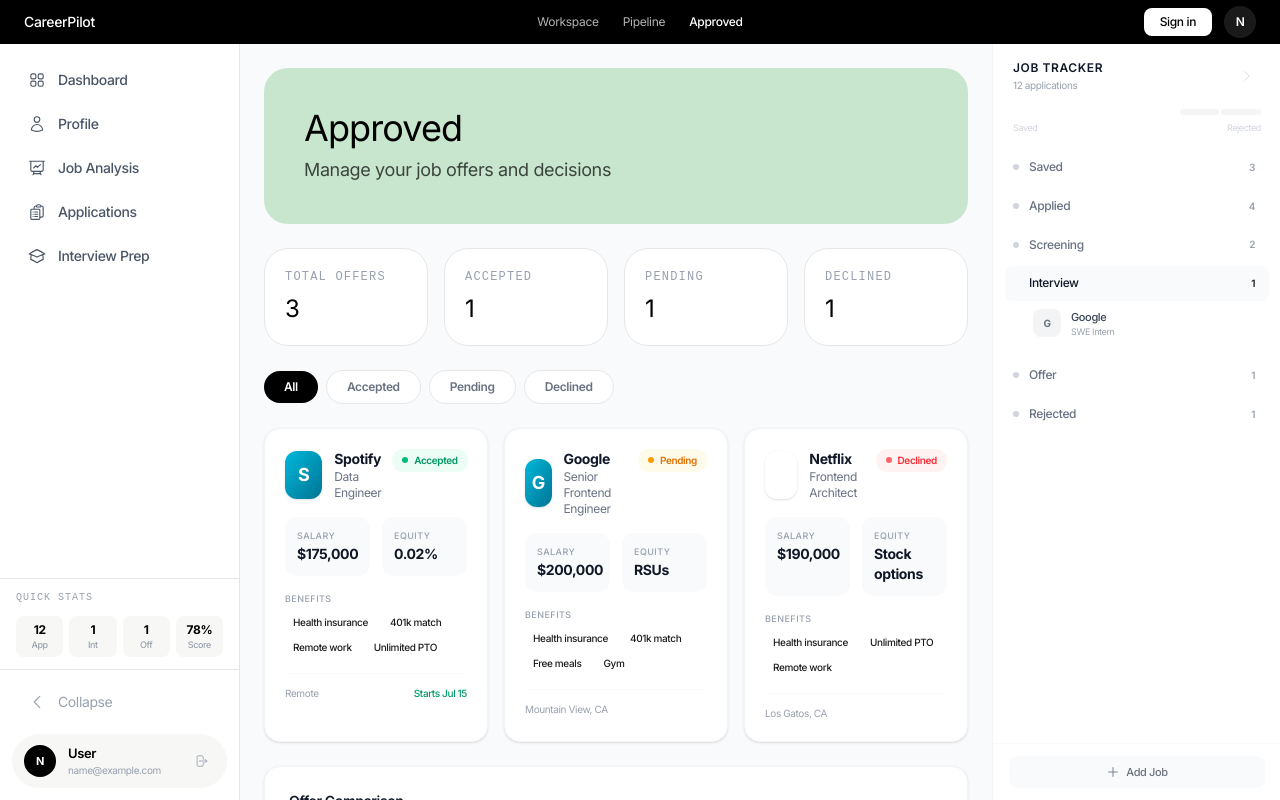
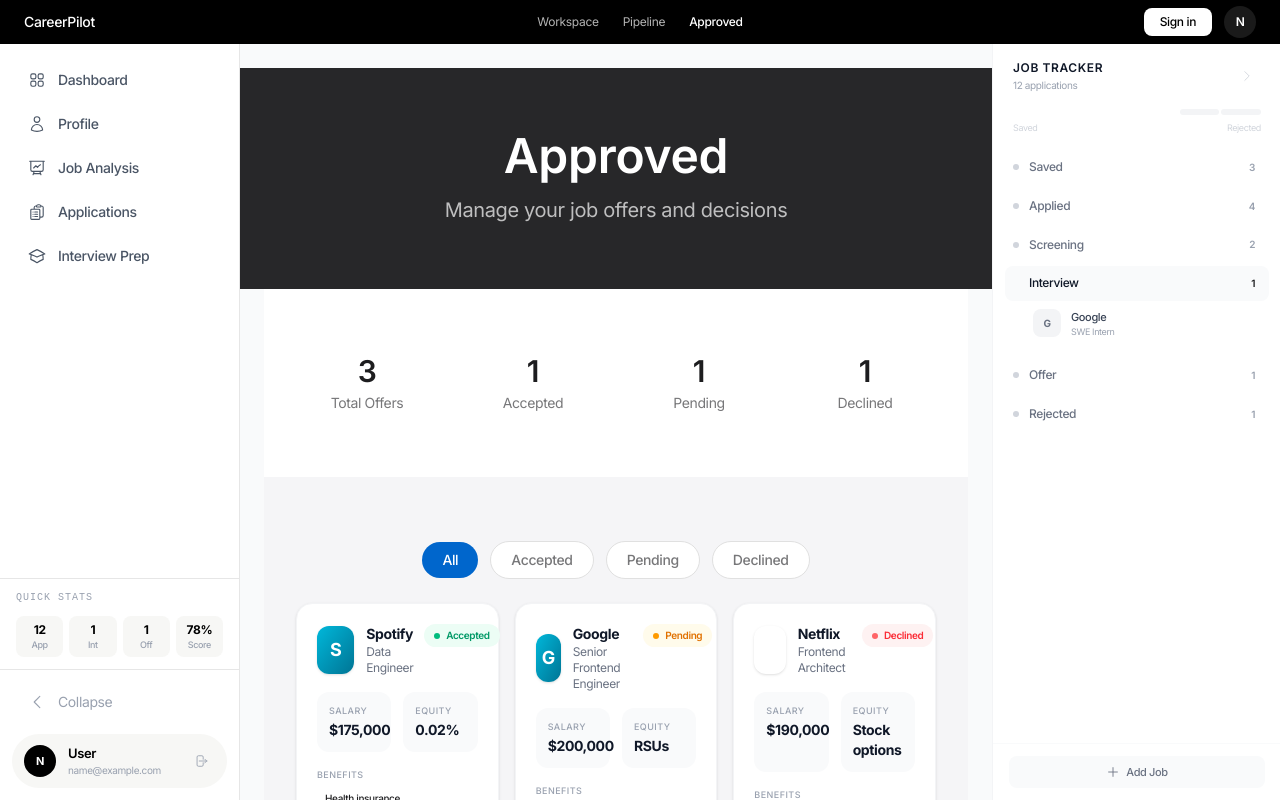
Before and after one commit to bhuwanb23/career_pilot, a React (Vite) app in the folder frontend/: page /approved in a window 1280 px wide. Built offline with nearby package versions, Linux system fonts and the light colour scheme; sample sign-in values are in the browser's storage.

Commit message:
feat: update Approved with Apple design - dark header, light stats, parchment content

```diff
--- a/frontend/src/pages/Approved.jsx
+++ b/frontend/src/pages/Approved.jsx
@@ -142,38 +142,47 @@
 
   return (
     <AppLayout leftCollapsed={leftCollapsed} rightCollapsed={rightCollapsed} onToggleLeft={onToggleLeft} onToggleRight={onToggleRight}>
-      <div className="max-w-6xl mx-auto space-y-6">
-        {/* Header */}
-        <div className="bg-[#c8e6cd] rounded-3xl p-10">
-          <h1 className="text-4xl font-light text-black tracking-tight mb-2">Approved</h1>
-          <p className="text-lg text-black/70 font-light">Manage your job offers and decisions</p>
+      <div className="max-w-6xl mx-auto">
+        {/* Header - Dark */}
+        <div className="bg-[#272729] py-16 px-8 -mx-8 mb-0">
+          <div className="max-w-4xl mx-auto text-center">
+            <h1 className="text-5xl font-semibold text-white tracking-tight mb-4" style={{ letterSpacing: "-0.28px" }}>Approved</h1>
+            <p className="text-xl text-white/70" style={{ lineHeight: "1.47" }}>Manage your job offers and decisions</p>
+          </div>
         </div>
 
-        {/* Stats */}
-        <div className="grid grid-cols-2 sm:grid-cols-4 gap-4">
+        {/* Stats - Light */}
+        <div className="bg-white py-16 px-8">
+          <div className="max-w-4xl mx-auto">
+            <div className="grid grid-cols-2 sm:grid-cols-4 gap-6">
               {[
                 { label: "Total Offers", value: stats.total },
                 { label: "Accepted", value: stats.accepted },
                 { label: "Pending", value: stats.pending },
                 { label: "Declined", value: stats.declined },
               ].map((stat) => (
-            <div key={stat.label} className="bg-white border border-[#e6e6e6] rounded-3xl p-5">
-              <p className="text-xs font-mono text-gray-400 uppercase tracking-widest mb-2">{stat.label}</p>
-              <p className="text-2xl font-light text-black">{stat.value}</p>
+                <div key={stat.label} className="text-center">
+                  <p className="text-3xl font-semibold text-[#1d1d1f] mb-1">{stat.value}</p>
+                  <p className="text-sm text-[#1d1d1f]/60">{stat.label}</p>
                 </div>
               ))}
             </div>
+          </div>
+        </div>
 
+        {/* Filter + Content - Parchment */}
+        <div className="bg-[#f5f5f7] py-16 px-8">
+          <div className="max-w-4xl mx-auto space-y-6">
             {/* Filter Tabs */}
-        <div className="flex items-center gap-2">
+            <div className="flex items-center justify-center gap-3">
               {filters.map((f) => (
                 <button
                   key={f.key}
                   onClick={() => setFilter(f.key)}
-              className={`px-5 py-2 rounded-full text-xs font-semibold transition-all ${
+                  className={`px-5 py-2 rounded-full text-sm font-medium transition-all ${
                     filter === f.key
-                  ? "bg-black text-white"
-                  : "bg-white text-gray-500 border border-[#e6e6e6] hover:bg-[#f7f7f5]"
+                      ? "bg-[#0066cc] text-white"
+                      : "bg-white text-[#1d1d1f]/60 border border-[#e0e0e0] hover:bg-white/80"
                   }`}
                 >
                   {f.label}
@@ -190,13 +199,15 @@
 
             {filteredOffers.length === 0 && (
               <div className="text-center py-12">
-            <p className="text-sm text-gray-400">No offers match this filter</p>
+                <p className="text-sm text-[#1d1d1f]/40">No offers match this filter</p>
               </div>
             )}
 
             {/* Comparison Table */}
             <ComparisonTable offers={MOCK_OFFERS} />
           </div>
+        </div>
+      </div>
     </AppLayout>
   );
 }
```
Lines whose indentation alone changed are shown as unchanged.
